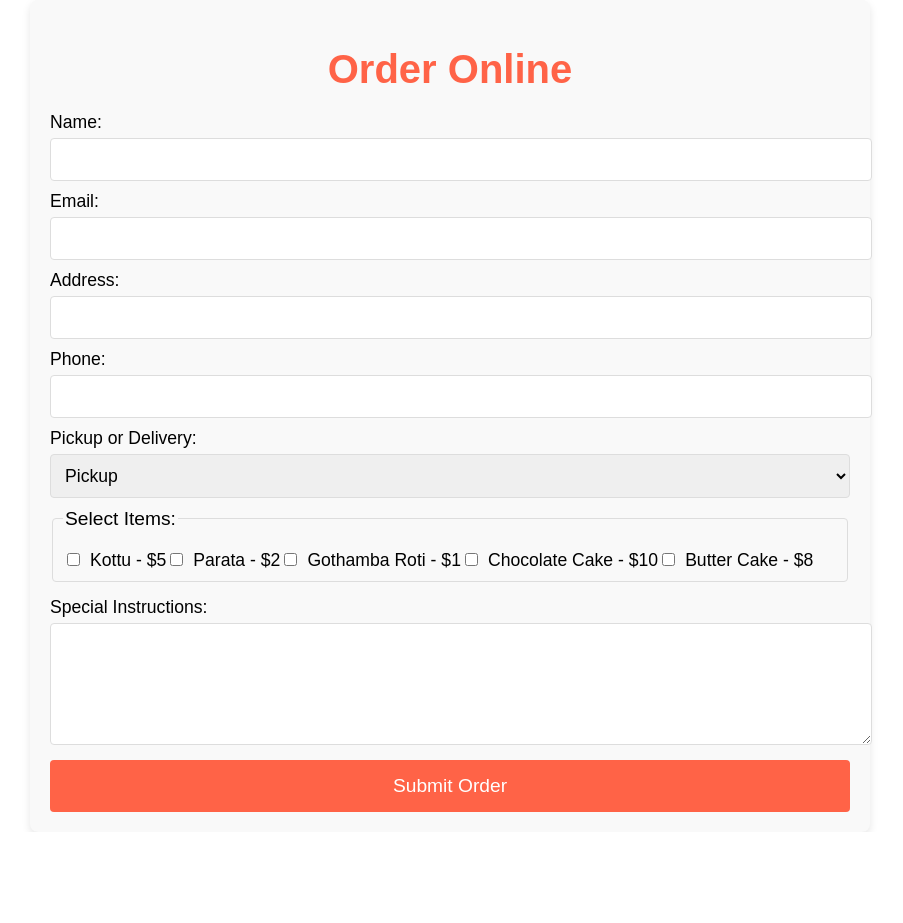
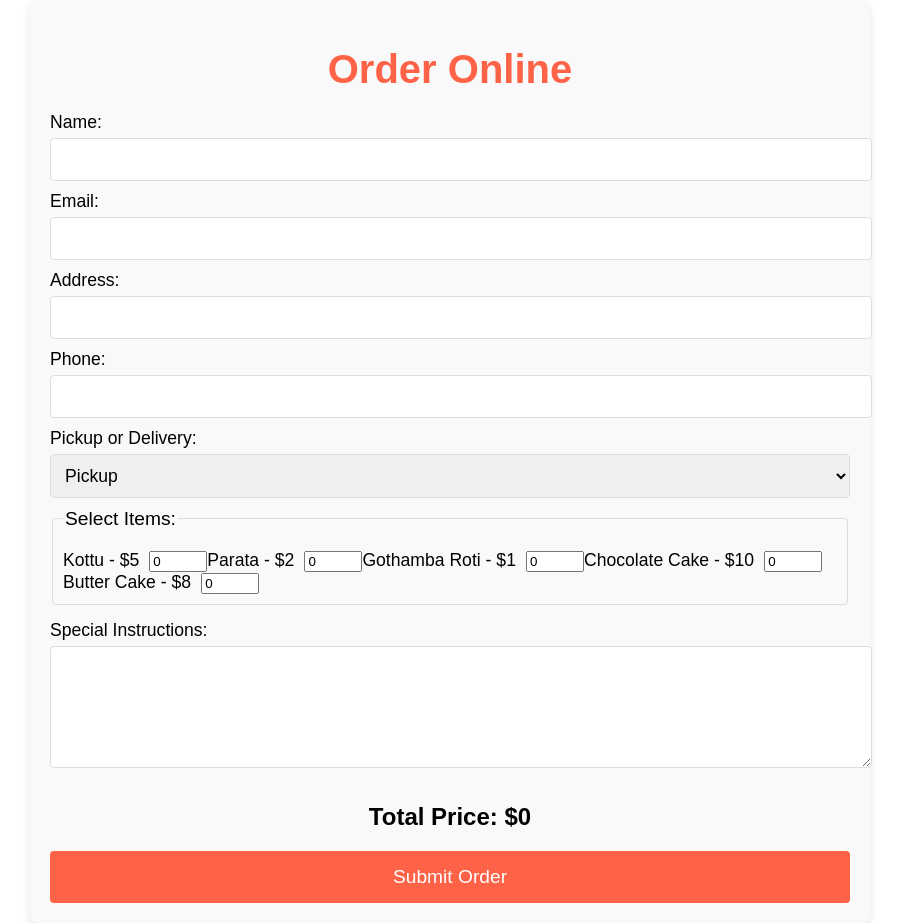
Before and after one commit to jayaniprofile/MJP, a React (Create React App) app in the folder mjp-food-products/: page /order-online in a window 1280 px wide. Shown: the whole page, without its empty margins (190-1093 px from the left). Before the commit the page ends 832 px from the top, so only its background shows below. Built offline with nearby package versions, Linux system fonts and the light colour scheme.

Commit message:
update order

```diff
--- a/mjp-food-products/src/components/OrderOnline.js
+++ b/mjp-food-products/src/components/OrderOnline.js
@@ -1,4 +1,4 @@
-import React, { useState } from "react";
+import React, { useState, useEffect } from "react";
 import "../style/OrderOnline.css";
 
 function OrderOnline() {
@@ -8,11 +8,11 @@ function OrderOnline() {
     address: "",
     phone: "",
     pickupOrDelivery: "pickup",
-    items: [],
+    items: {},
     instructions: "",
   });
 
-  const items = [
+  const itemsList = [
     { id: 1, name: "Kottu", price: 5 },
     { id: 2, name: "Parata", price: 2 },
     { id: 3, name: "Gothamba Roti", price: 1 },
@@ -28,15 +28,21 @@ function OrderOnline() {
     });
   };
 
-  const handleItemChange = (e) => {
-    const { value, checked } = e.target;
-    const newItems = checked
-      ? [...formData.items, value]
-      : formData.items.filter((item) => item !== value);
+  const handleItemChange = (id, value) => {
     setFormData({
       ...formData,
-      items: newItems,
+      items: {
+        ...formData.items,
+        [id]: value,
+      },
     });
+  };
+
+  const calculateTotal = () => {
+    return itemsList.reduce((total, item) => {
+      const quantity = formData.items[item.id] || 0;
+      return total + item.price * quantity;
+    }, 0);
   };
 
   const handleSubmit = (e) => {
@@ -101,16 +107,18 @@ function OrderOnline() {
         </label>
         <fieldset>
           <legend>Select Items:</legend>
-          {items.map((item) => (
+          {itemsList.map((item) => (
             <label key={item.id}>
+              {item.name} - ${item.price}
               <input
-                type="checkbox"
-                name="items"
-                value={item.name}
-                checked={formData.items.includes(item.name)}
-                onChange={handleItemChange}
+                type="number"
+                min="0"
+                name={item.name}
+                value={formData.items[item.id] || 0}
+                onChange={(e) =>
+                  handleItemChange(item.id, Number(e.target.value))
+                }
               />
-              {item.name} - ${item.price}
             </label>
           ))}
         </fieldset>
@@ -122,6 +130,7 @@ function OrderOnline() {
             onChange={handleChange}
           ></textarea>
         </label>
+        <h2>Total Price: ${calculateTotal()}</h2>
         <button type="submit">Submit Order</button>
       </form>
     </div>
--- a/mjp-food-products/src/style/OrderOnline.css
+++ b/mjp-food-products/src/style/OrderOnline.css
@@ -50,13 +50,20 @@
     margin-bottom: 10px;
   }
 
-  .order-online input[type="checkbox"] {
-    margin-right: 10px;
+  .order-online input[type="number"] {
+    width: 50px;
+    margin-left: 10px;
   }
 
   .order-online textarea {
     resize: vertical;
     height: 100px;
+  }
+
+  .order-online h2 {
+    text-align: center;
+    margin-top: 20px;
+    font-size: 1.5em;
   }
 
   .order-online button {
```
